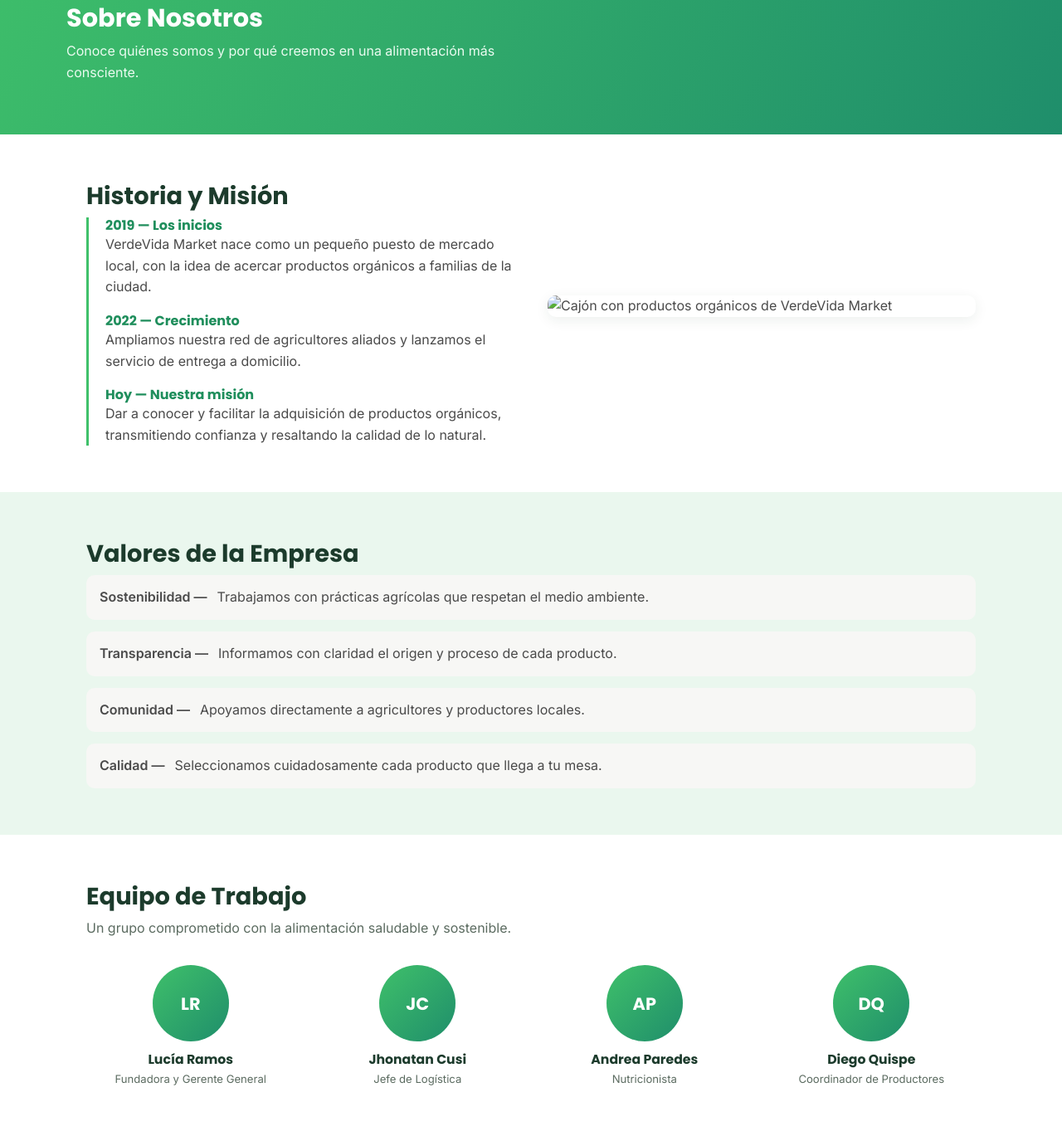
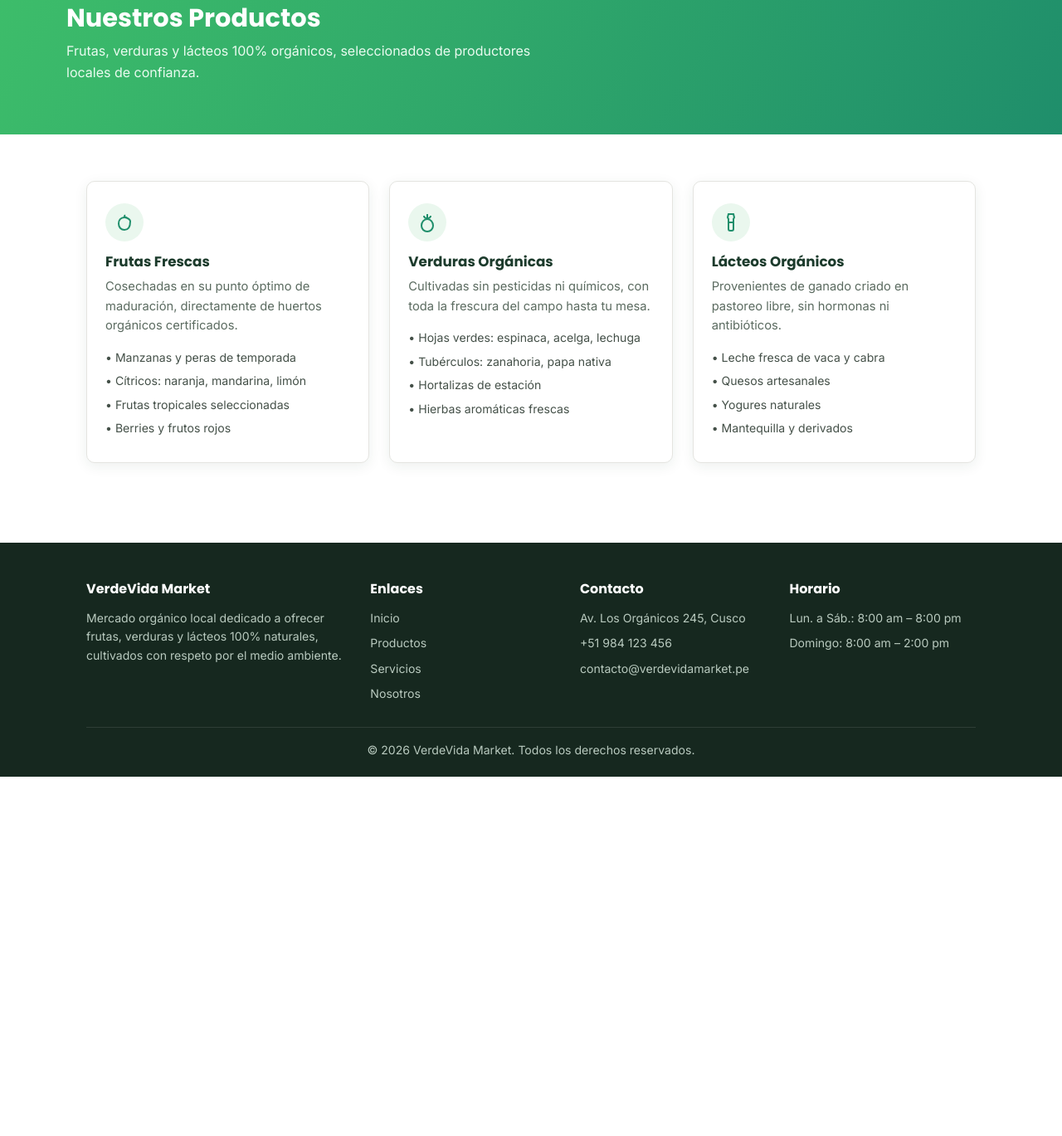
Before and after one commit to RubikAnton/trabajito, a plain HTML site: page productos.html in a window 1280 px wide. Shown: the part 169-1538 px from the top of the page at 83% size. After the commit the page ends 1105 px from the top, so only its background shows below. Drawn offline with Linux system fonts and the light colour scheme.

Commit message:
productos servicios

```diff
--- a/productos.html
+++ b/productos.html
@@ -3,8 +3,8 @@
 <head>
   <meta charset="UTF-8">
   <meta name="viewport" content="width=device-width, initial-scale=1.0">
-  <title>VerdeVida Market | Nosotros</title>
-  <meta name="description" content="Conoce la historia, misión, valores y equipo de VerdeVida Market.">
+  <title>VerdeVida Market | Productos</title>
+  <meta name="description" content="Conoce nuestras frutas frescas, verduras orgánicas y lácteos orgánicos.">
   <link rel="preconnect" href="https://fonts.googleapis.com">
   <link href="https://fonts.googleapis.com/css2?family=Poppins:wght@600;700&family=Inter:wght@400;500;600&display=swap" rel="stylesheet">
   <link rel="stylesheet" href="css/style.css">
@@ -31,77 +31,101 @@
       </ul>
     </nav>
     <div class="contenedor encabezado-pagina">
-      <h2>Sobre Nosotros</h2>
-      <p>Conoce quiénes somos y por qué creemos en una alimentación más consciente.</p>
+      <h2>Nuestros Productos</h2>
+      <p>Frutas, verduras y lácteos 100% orgánicos, seleccionados de productores locales de confianza.</p>
     </div>
   </header>
 
   <main>
     <section class="seccion">
-      <div class="contenedor dos-columnas">
-        <div>
-          <h2 class="titulo-seccion">Historia y Misión</h2>
-          <div class="linea-tiempo">
-            <div>
-              <h4>2019 — Los inicios</h4>
-              <p>VerdeVida Market nace como un pequeño puesto de mercado local, con la idea de acercar productos orgánicos a familias de la ciudad.</p>
+      <div class="contenedor">
+        <div class="rejilla">
+
+          <article class="tarjeta-categoria">
+            <div class="tarjeta-categoria__icono" aria-hidden="true">
+              <svg width="24" height="24" viewBox="0 0 24 24" fill="none" stroke="currentColor" stroke-width="2"><path d="M12 3c1 2-1 3-1 3s3-1 4 1"/><path d="M12 6c-4.5 0-7 3.5-7 7.5C5 18 8 21 12 21s7-3 7-10.5C19 9.5 16.5 6 12 6z"/></svg>
             </div>
-            <div>
-              <h4>2022 — Crecimiento</h4>
-              <p>Ampliamos nuestra red de agricultores aliados y lanzamos el servicio de entrega a domicilio.</p>
+            <h3>Frutas Frescas</h3>
+            <p>Cosechadas en su punto óptimo de maduración, directamente de huertos orgánicos certificados.</p>
+            <ul class="tarjeta-categoria__lista">
+              <li>• Manzanas y peras de temporada</li>
+              <li>• Cítricos: naranja, mandarina, limón</li>
+              <li>• Frutas tropicales seleccionadas</li>
+              <li>• Berries y frutos rojos</li>
+            </ul>
+          </article>
+
+          <article class="tarjeta-categoria">
+            <div class="tarjeta-categoria__icono" aria-hidden="true">
+              <svg width="24" height="24" viewBox="0 0 24 24" fill="none" stroke="currentColor" stroke-width="2"><path d="M12 2v6"/><path d="M8 4c0 2 2 3 4 3s4-1 4-3"/><path d="M12 8c-4 0-7 3.5-7 8a7 7 0 0 0 14 0c0-4.5-3-8-7-8z"/></svg>
             </div>
-            <div>
-              <h4>Hoy — Nuestra misión</h4>
-              <p>Dar a conocer y facilitar la adquisición de productos orgánicos, transmitiendo confianza y resaltando la calidad de lo natural.</p>
+            <h3>Verduras Orgánicas</h3>
+            <p>Cultivadas sin pesticidas ni químicos, con toda la frescura del campo hasta tu mesa.</p>
+            <ul class="tarjeta-categoria__lista">
+              <li>• Hojas verdes: espinaca, acelga, lechuga</li>
+              <li>• Tubérculos: zanahoria, papa nativa</li>
+              <li>• Hortalizas de estación</li>
+              <li>• Hierbas aromáticas frescas</li>
+            </ul>
+          </article>
+
+          <article class="tarjeta-categoria">
+            <div class="tarjeta-categoria__icono" aria-hidden="true">
+              <svg width="24" height="24" viewBox="0 0 24 24" fill="none" stroke="currentColor" stroke-width="2"><path d="M9 2h6l1 4-1 2v12a2 2 0 0 1-2 2h-2a2 2 0 0 1-2-2V8L8 6z"/><path d="M8 12h8"/></svg>
             </div>
-          </div>
-        </div>
-        <div class="hero__imagen">
-          <img src="images/hero-fruits.svg" alt="Cajón con productos orgánicos de VerdeVida Market">
-        </div>
-      </div>
-    </section>
+            <h3>Lácteos Orgánicos</h3>
+            <p>Provenientes de ganado criado en pastoreo libre, sin hormonas ni antibióticos.</p>
+            <ul class="tarjeta-categoria__lista">
+              <li>• Leche fresca de vaca y cabra</li>
+              <li>• Quesos artesanales</li>
+              <li>• Yogures naturales</li>
+              <li>• Mantequilla y derivados</li>
+            </ul>
+          </article>
 
-    <section class="seccion seccion--suave">
-      <div class="contenedor">
-        <h2 class="titulo-seccion">Valores de la Empresa</h2>
-        <ul class="valores-lista">
-          <li><strong>Sostenibilidad —</strong> Trabajamos con prácticas agrícolas que respetan el medio ambiente.</li>
-          <li><strong>Transparencia —</strong> Informamos con claridad el origen y proceso de cada producto.</li>
-          <li><strong>Comunidad —</strong> Apoyamos directamente a agricultores y productores locales.</li>
-          <li><strong>Calidad —</strong> Seleccionamos cuidadosamente cada producto que llega a tu mesa.</li>
-        </ul>
-      </div>
-    </section>
-
-    <section class="seccion">
-      <div class="contenedor">
-        <h2 class="titulo-seccion">Equipo de Trabajo</h2>
-        <p class="subtitulo-seccion">Un grupo comprometido con la alimentación saludable y sostenible.</p>
-        <div class="equipo">
-          <div class="miembro">
-            <div class="miembro__avatar">LR</div>
-            <h4>Lucía Ramos</h4>
-            <span>Fundadora y Gerente General</span>
-          </div>
-          <div class="miembro">
-            <div class="miembro__avatar">JC</div>
-            <h4>Jhonatan Cusi</h4>
-            <span>Jefe de Logística</span>
-          </div>
-          <div class="miembro">
-            <div class="miembro__avatar">AP</div>
-            <h4>Andrea Paredes</h4>
-            <span>Nutricionista</span>
-          </div>
-          <div class="miembro">
-            <div class="miembro__avatar">DQ</div>
-            <h4>Diego Quispe</h4>
-            <span>Coordinador de Productores</span>
-          </div>
         </div>
       </div>
     </section>
   </main>
+
+  <footer class="pie">
+    <div class="contenedor">
+      <div class="pie__rejilla">
+        <div class="pie__marca">
+          <h4>VerdeVida Market</h4>
+          <p>Mercado orgánico local dedicado a ofrecer frutas, verduras y lácteos 100% naturales, cultivados con respeto por el medio ambiente.</p>
+        </div>
+        <div>
+          <h4>Enlaces</h4>
+          <ul>
+            <li><a href="index.html">Inicio</a></li>
+            <li><a href="productos.html">Productos</a></li>
+            <li><a href="servicios.html">Servicios</a></li>
+            <li><a href="nosotros.html">Nosotros</a></li>
+          </ul>
+        </div>
+        <div>
+          <h4>Contacto</h4>
+          <ul>
+            <li>Av. Los Orgánicos 245, Cusco</li>
+            <li>+51 984 123 456</li>
+            <li>contacto@verdevidamarket.pe</li>
+          </ul>
+        </div>
+        <div>
+          <h4>Horario</h4>
+          <ul>
+            <li>Lun. a Sáb.: 8:00 am – 8:00 pm</li>
+            <li>Domingo: 8:00 am – 2:00 pm</li>
+          </ul>
+        </div>
+      </div>
+      <div class="pie__base">
+        <p>&copy; 2026 VerdeVida Market. Todos los derechos reservados.</p>
+      </div>
+    </div>
+  </footer>
+
+  <script src="js/script.js"></script>
 </body>
 </html>
```
Also changed, not shown: index.html (+5 -4 lines), servicios.html (+73 -0 lines).
